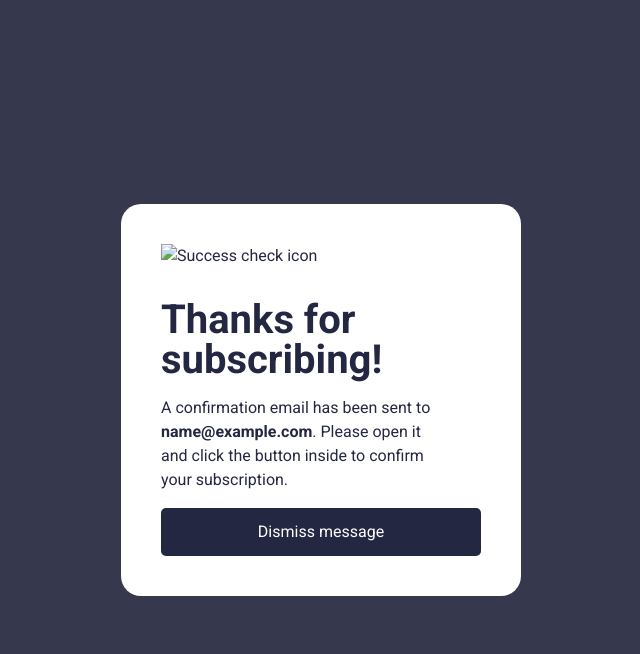
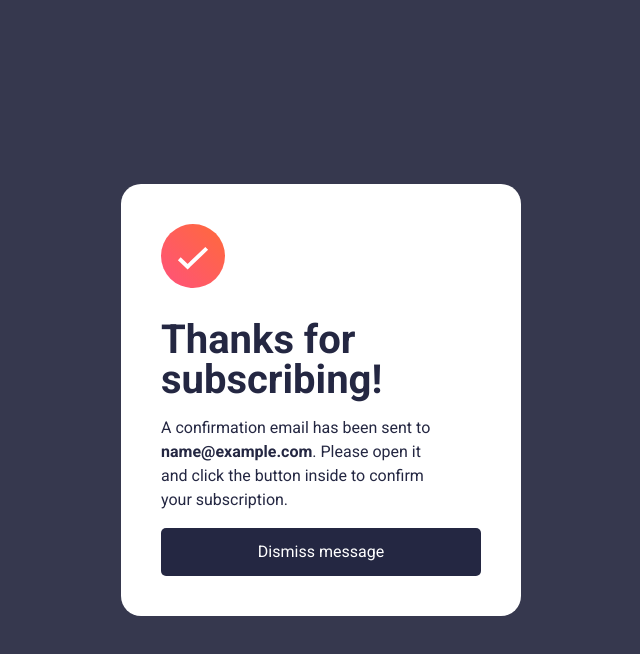
Before and after one commit to FGerald20/sign-in-news-letter, a plain HTML site: page index.html in a window 1280 px wide. Both pictures are taken after typing "name@example.com" into the empty fields and a click on the button "Subscribe to monthly newsletter". Shown: the whole page, without its empty margins (319-959 px from the left). Drawn offline with Linux system fonts and the light colour scheme.

Commit message:
Update index.html

```diff
--- a/index.html
+++ b/index.html
@@ -47,7 +47,7 @@
 
     <!-- Success message start -->
     <div class="success-state hidden" id="success-state">
-      <img src="./assets/images/icon-success.svg" alt="Success check icon" class="icon-success">
+      <img src="icon-success.svg" alt="Success check icon" class="icon-success">
 
       <h1>Thanks for subscribing!</h1>
       <p>A confirmation email has been sent to <span class="user-email">ash@loremcompany.com</span>.
```
